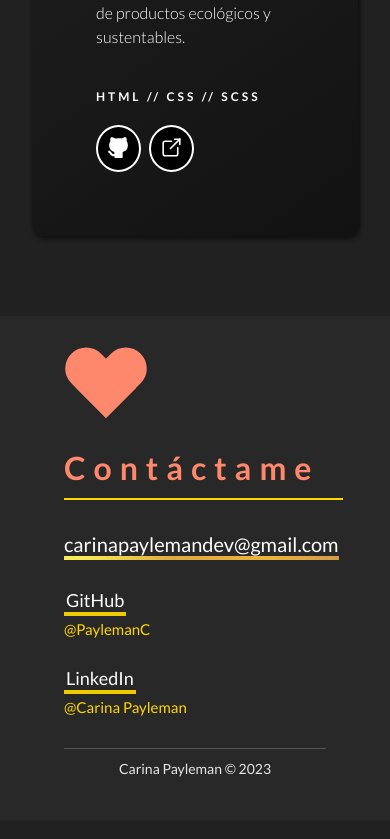
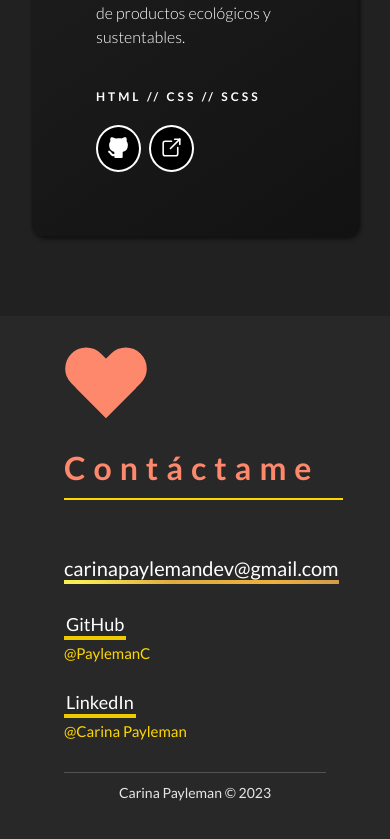
Before and after one commit to PaylemanC/portfolio, an Angular app: page / in a window 390 px wide. Shown: the part 8517-9356 px from the top of the page. Built offline with nearby package versions, Linux system fonts and the light colour scheme.

Commit message:
Añade dinamismo social media en footer

```diff
--- a/src/app/app.component.html
+++ b/src/app/app.component.html
@@ -17,10 +17,10 @@
     </div>
   </section>
   <div class="social-media">
-    <a [href]="personalInfo.social.github">
+    <a [href]="social.github">
       <div class="social-media_icon github"></div>
     </a>
-    <a [href]="personalInfo.social.linkedin">
+    <a [href]="social.linkedin">
       <div class="social-media_icon linkedin"></div>
     </a>
   </div>
@@ -79,4 +79,4 @@
     <h2>Contáctame</h2>
   </section> -->
 </main>
-<app-footer id="contact"></app-footer>
+<app-footer id="contact" [name]="personalInfo.name" [github]="social.github" [linkedin]="social.linkedin" [email]="social.email"></app-footer>
--- a/src/app/app.component.ts
+++ b/src/app/app.component.ts
@@ -20,11 +20,12 @@ export class AppComponent {
     name: 'Carina Payleman',
     occupation: 'Web Developer',
     summary: 'Programadora Web Full Stack con conocimientos en Django, MySQL y enfoque en Angular, comprometida en generar soluciones digitales eficientes, robustas y estéticas de calidad para satisfacer los objetivos de negocio y optimizar la experiencia de usuario. Destaco por mi creativa capacidad de resolución de problemas, mi iniciativa autodidacta con facilidad de aprendizaje, y mi adaptabilidad y entusiasmo ante nuevas tecnologías y proyectos desafiantes.',
-    social: {
-      github: 'https://github.com/PaylemanC',
-      linkedin: 'https://www.linkedin.com/in/carina-rocio-payleman/',
-      email: 'carinapaylemandev@gmail.com',
-    }
+  }
+
+  social = {
+    github: { url: 'https://github.com/PaylemanC', user: '@PaylemanC' },
+    linkedin: { url: 'https://www.linkedin.com/in/carina-rocio-payleman/', user: '@Carina Payleman' },
+    email: 'carinapaylemandev@gmail.com',
   }
 
   hardSkills: Skill[] = [
--- a/src/app/shared/components/footer/footer.component.html
+++ b/src/app/shared/components/footer/footer.component.html
@@ -5,18 +5,18 @@
       <h2>Contáctame</h2>
     </div>
     <ul>
-      <li>carinapaylemandev@gmail.com</li>
+      <li>{{email}}</li>
       <li>
-        <a href="https://github.com/PaylemanC" target="_blank">GitHub</a>
-        <p>@PaylemanC</p>
+        <a [href]="github.url" target="_blank">GitHub</a>
+        <p>{{github.user}}</p>
       </li>
       <li>
-        <a href="https://www.linkedin.com/in/carina-rocio-payleman/" target="_blank">LinkedIn</a>
-        <p>@Carina Payleman</p>
+        <a [href]="linkedin.url" target="_blank">LinkedIn</a>
+        <p>{{linkedin.user}}</p>
       </li>
     </ul>
   </div>
   <div class="footer__copyright">
-    <span>Carina Payleman © 2023</span>
+    <span>{{name}} © 2023</span>
   </div>
 </footer>
--- a/src/app/shared/components/footer/footer.component.scss
+++ b/src/app/shared/components/footer/footer.component.scss
@@ -96,3 +96,10 @@ footer {
     }
   }
 }
+
+@media (max-width: 768px) {
+  .footer__content {
+    justify-content: space-around;
+    gap: 24px;
+  }
+}
```
Also changed, not shown: src/app/shared/components/footer/footer.component.ts (+5 -2 lines).
